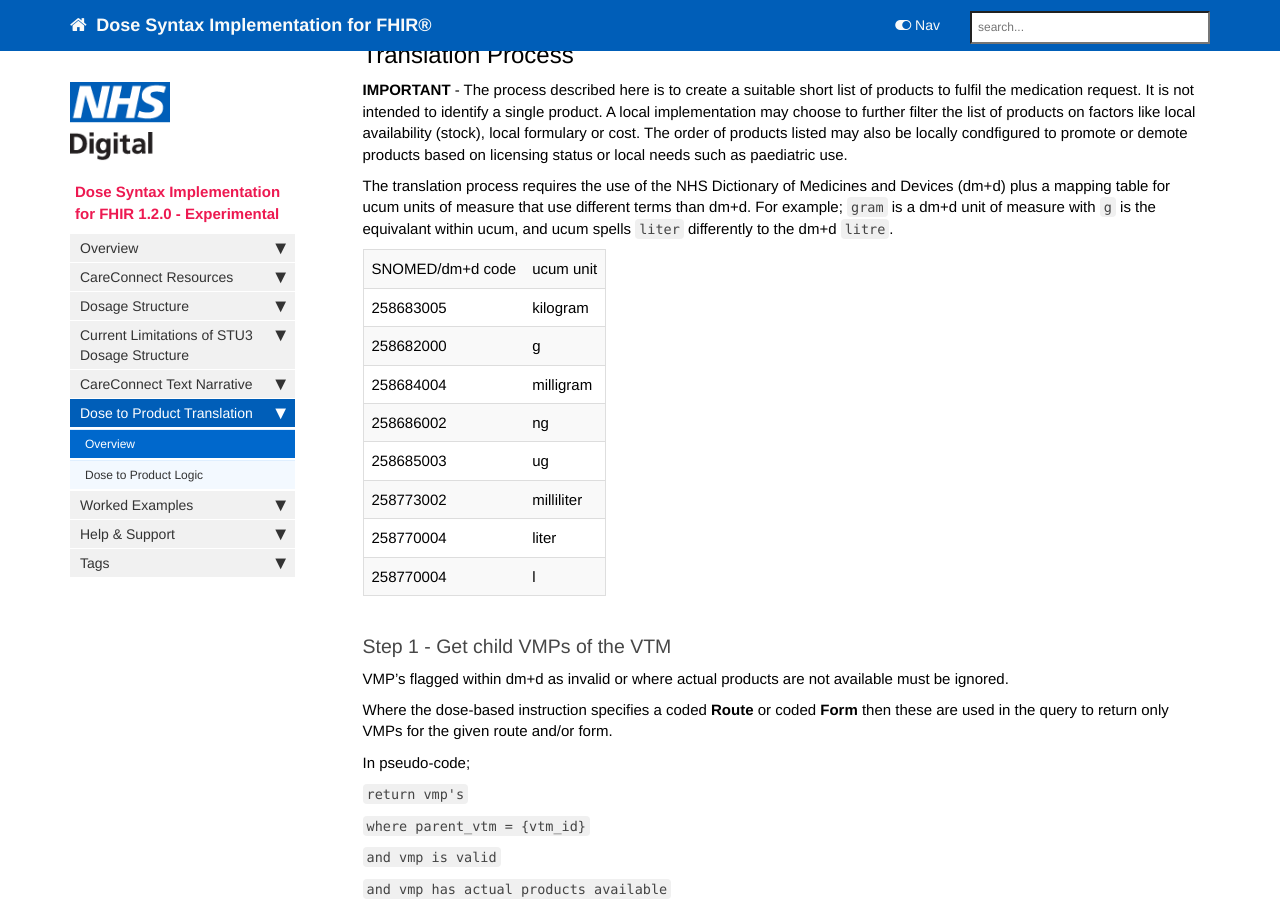
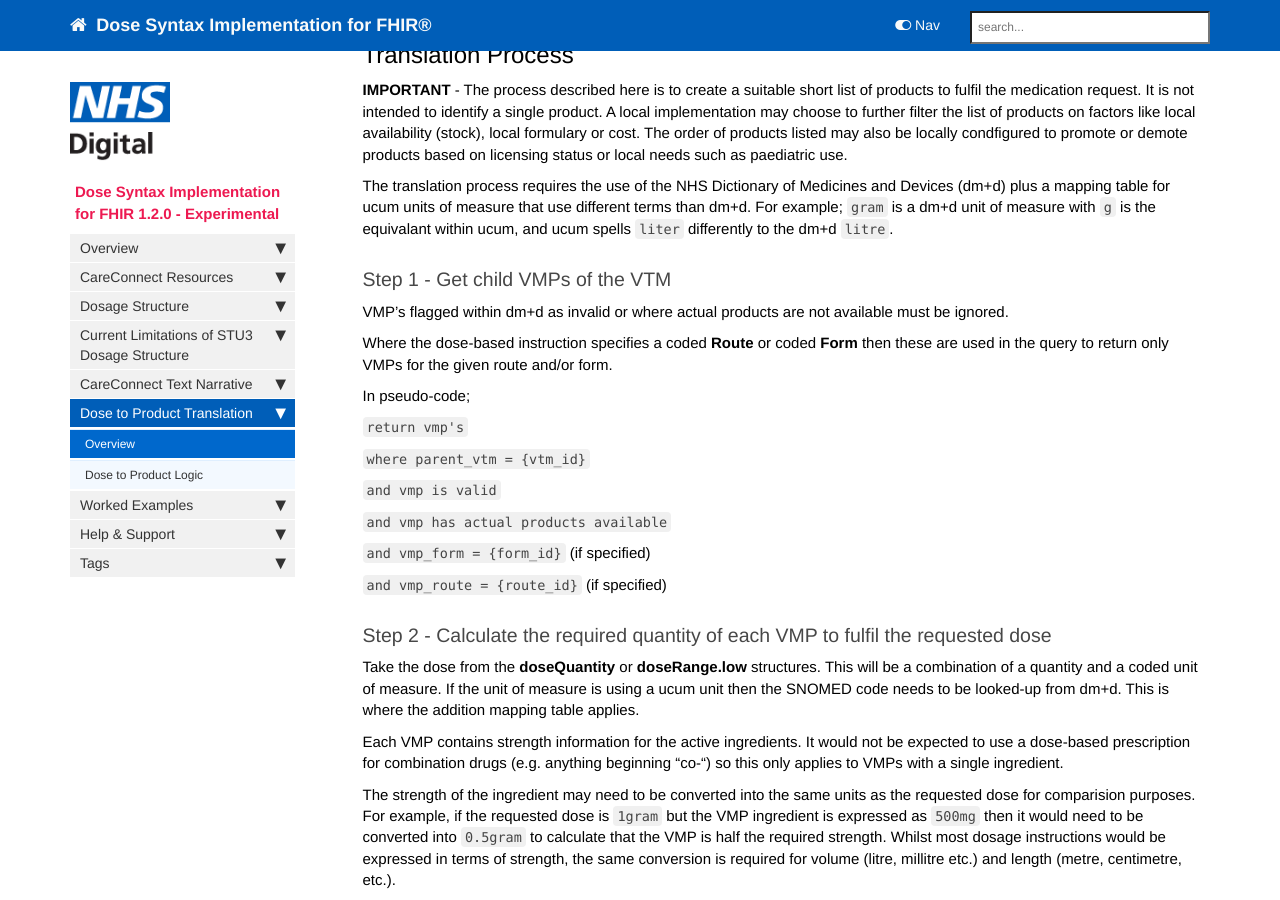
Before and after one commit to nhsconnect/Dose-Syntax-Implementation, a Jekyll site: the page built from pages/explore/dosage-to-product.md, in a window 1280 px wide and 900 px high, scrolled down 499 px. Built offline with Jekyll 4.4.1, drawn with Linux system fonts in a browser that asks for light colours; nearby versions of some CDN libraries; comment, search, counter and statistics services are not loaded.

Commit message:
Add files via upload

```diff
--- a/pages/explore/dosage-to-product.md
+++ b/pages/explore/dosage-to-product.md
@@ -21,16 +21,6 @@ A GP would translate dose-based medication requests within a discharge letter in
 **IMPORTANT** - The process described here is to create a suitable short list of products to fulfil the medication request. It is not intended to identify a single product. A local implementation may choose to further filter the list of products on factors like local availability (stock), local formulary or cost. The order of products listed may also be locally condfigured to promote or demote products based on licensing status or local needs such as paediatric use.
 
 The translation process requires the use of the NHS Dictionary of Medicines and Devices (dm+d) plus a mapping table for ucum units of measure that use different terms than dm+d. For example; `gram` is a dm+d unit of measure with `g` is the equivalant within ucum, and ucum spells `liter` differently to the dm+d `litre`.
-
-SNOMED/dm+d code | ucum unit
-258683005 | kilogram
-258682000 | g
-258684004 | milligram
-258686002 | ng
-258685003 | ug
-258773002 | milliliter
-258770004 | liter
-258770004 | l
 
 ### Step 1 - Get child VMPs of the VTM
 
```
Also changed, not shown: other parts of pages/explore/dosage-to-product.md (+1 -1 lines), pages/explore/dosage-to-product-logic.md (+26 -2 lines).
